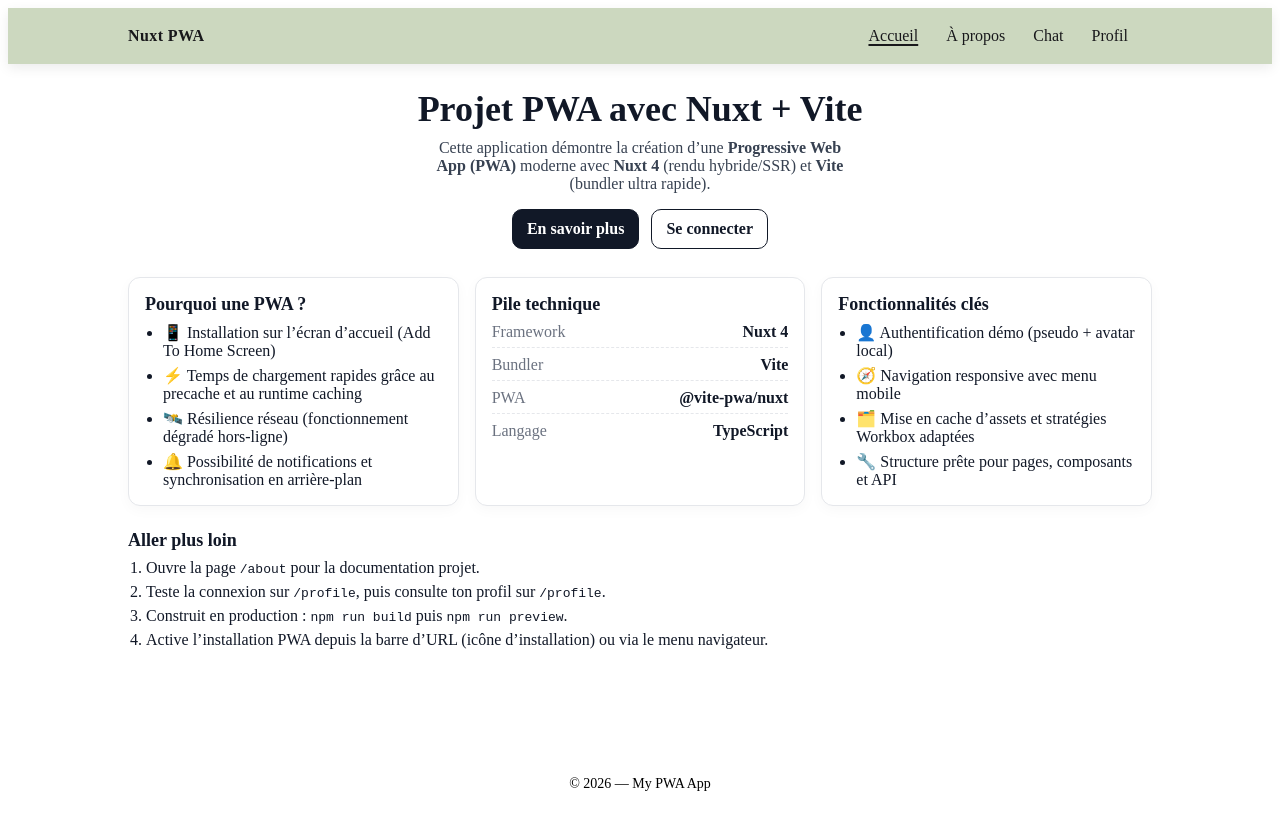
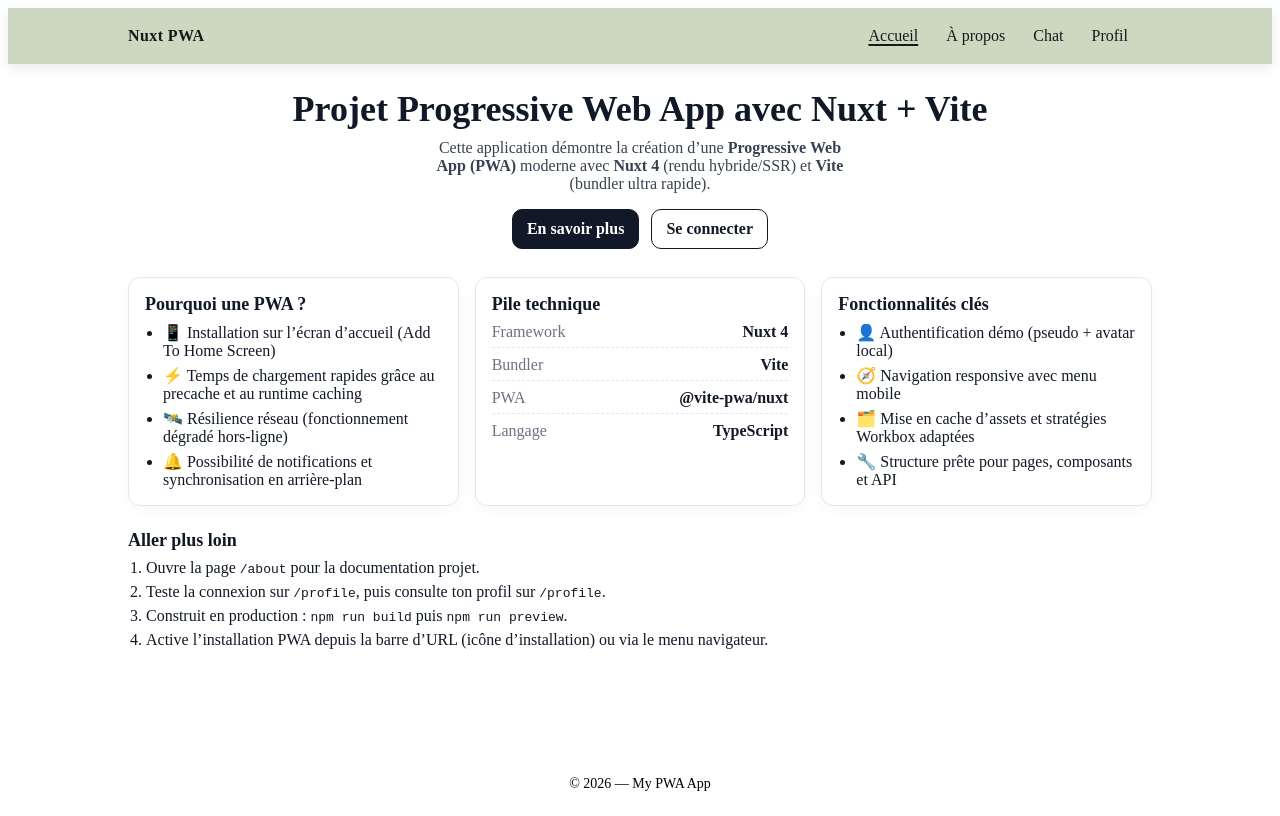
Before and after one commit to eugeneleveque/M1-pwa-nuxt, a Nuxt app: page / in a window 1280 px wide. Built offline with nearby package versions, Linux system fonts and the light colour scheme.

Commit message:
test ci/cd

```diff
--- a/app/pages/index.vue
+++ b/app/pages/index.vue
@@ -1,7 +1,7 @@
 <template>
   <main class="home">
     <section class="hero">
-      <h1 class="title">Projet PWA avec Nuxt + Vite</h1>
+      <h1 class="title">Projet Progressive Web App avec Nuxt + Vite</h1>
       <p class="subtitle">
         Cette application démontre la création d’une <strong>Progressive Web App (PWA)</strong>
         moderne avec <strong>Nuxt 4</strong> (rendu hybride/SSR) et <strong>Vite</strong> (bundler ultra rapide).
```
